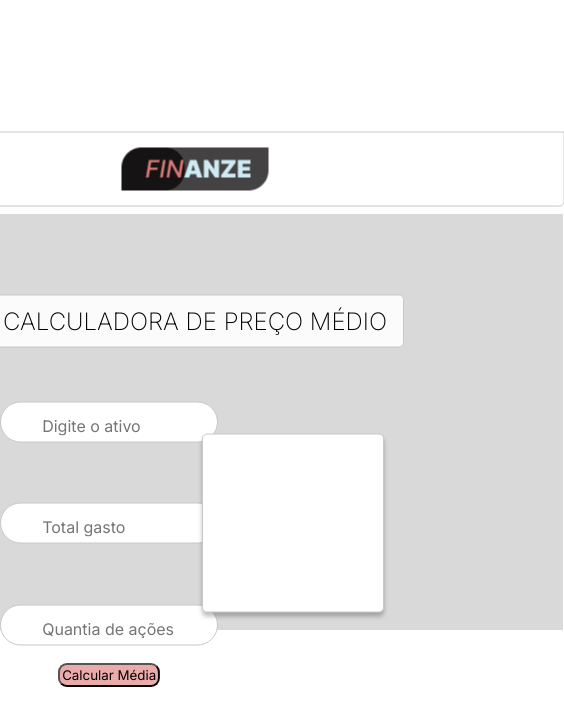
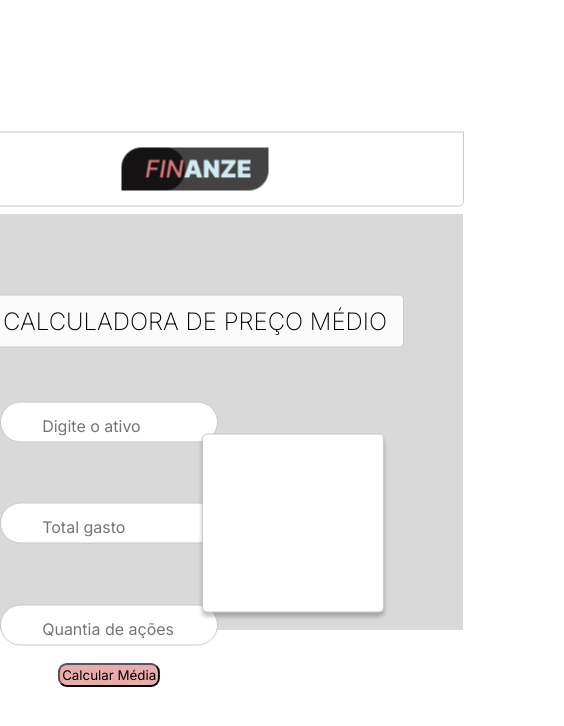
Before and after one commit to EzequielGomes25/Calculadora-Finanze, a plain HTML site: page index.html in a window 390 px wide. Shown: the whole page, 564 px wide, since content can reach past the window. Drawn offline with Linux system fonts and the light colour scheme.

Commit message:
Update media.css
Adição de outro frame e cabeçalho ao modo celular

```diff
--- a/media.css
+++ b/media.css
@@ -123,6 +123,21 @@
 
 @media Screen and (max-width: 667px) {
 
+.frame{
+
+        width: 536px;
+        height: 416px;
+        background: #D9D9D9;
+    }
+       .Cabeçalho{
+        position:absolute;
+        top: 20%;
+        left: 50%;
+        width: 536px;
+        height: 73px;
+       }
+
+
     .ativo{
         position:absolute;
         top: 50%;
```
